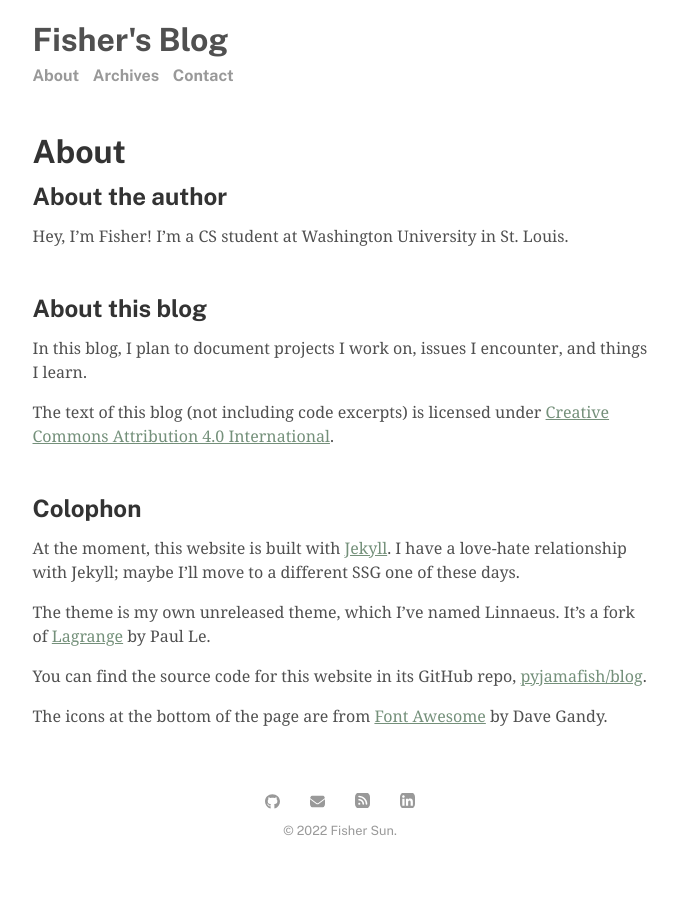
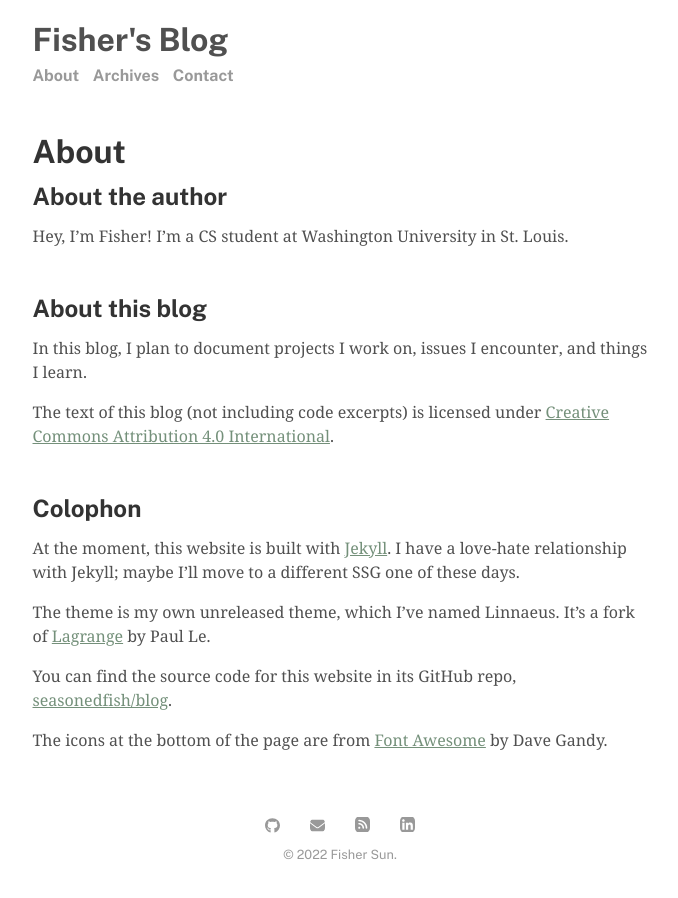
Before and after one commit to seasonedfish/blog, a Jekyll site: the page built from menu/about.md, in a window 1280 px wide. Shown: the whole page, without its empty margins (300-978 px from the left). Built offline with Jekyll 4.4.1, drawn with Linux system fonts in a browser that asks for light colours.

Commit message:
Update github urls

```diff
--- a/_data/settings.yml
+++ b/_data/settings.yml
@@ -9,7 +9,7 @@ menu:
 - {name: 'Contact', url: 'contact.html'}
 
 social:
-- {title: 'GitHub', link: 'https://www.github.com/pyjamafish', svg: "github.svg"}
+- {title: 'GitHub', link: 'https://www.github.com/seasonedfish', svg: "github.svg"}
 - {title: 'Email', link: 'mailto:f.sun@wustl.edu', svg: "envelope-solid.svg"}
 - {title: 'RSS feed', link: '/feed.xml', svg: "square-rss-solid.svg"}
 - {title: 'LinkedIn', link: 'https://www.linkedin.com/in/fisher-sun/', svg: "linkedin.svg"}
--- a/menu/about.md
+++ b/menu/about.md
@@ -22,6 +22,6 @@ I have a love-hate relationship with Jekyll; maybe I'll move to a different SSG
 The theme is my own unreleased theme, which I've named Linnaeus.
 It's a fork of [Lagrange](https://github.com/LeNPaul/Lagrange) by Paul Le.
 
-You can find the source code for this website in its GitHub repo, [pyjamafish/blog](https://github.com/pyjamafish/blog).
+You can find the source code for this website in its GitHub repo, [seasonedfish/blog](https://github.com/seasonedfish/blog).
 
 The icons at the bottom of the page are from [Font Awesome](https://fontawesome.com/) by Dave Gandy.
```
Also changed, not shown: _posts/2022-05-29-a-new-data-model-for-pokesummary.md (+1 -1 lines).
